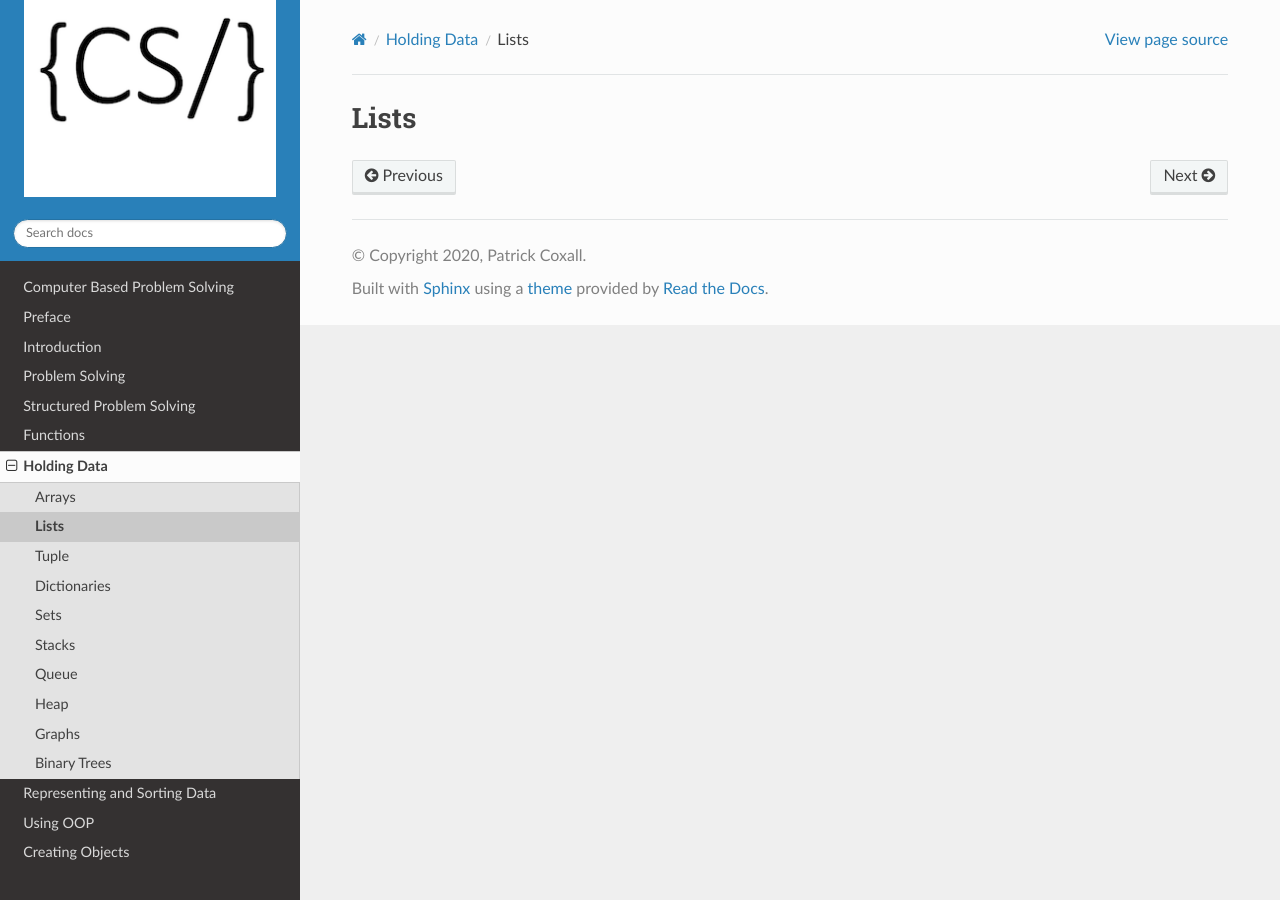
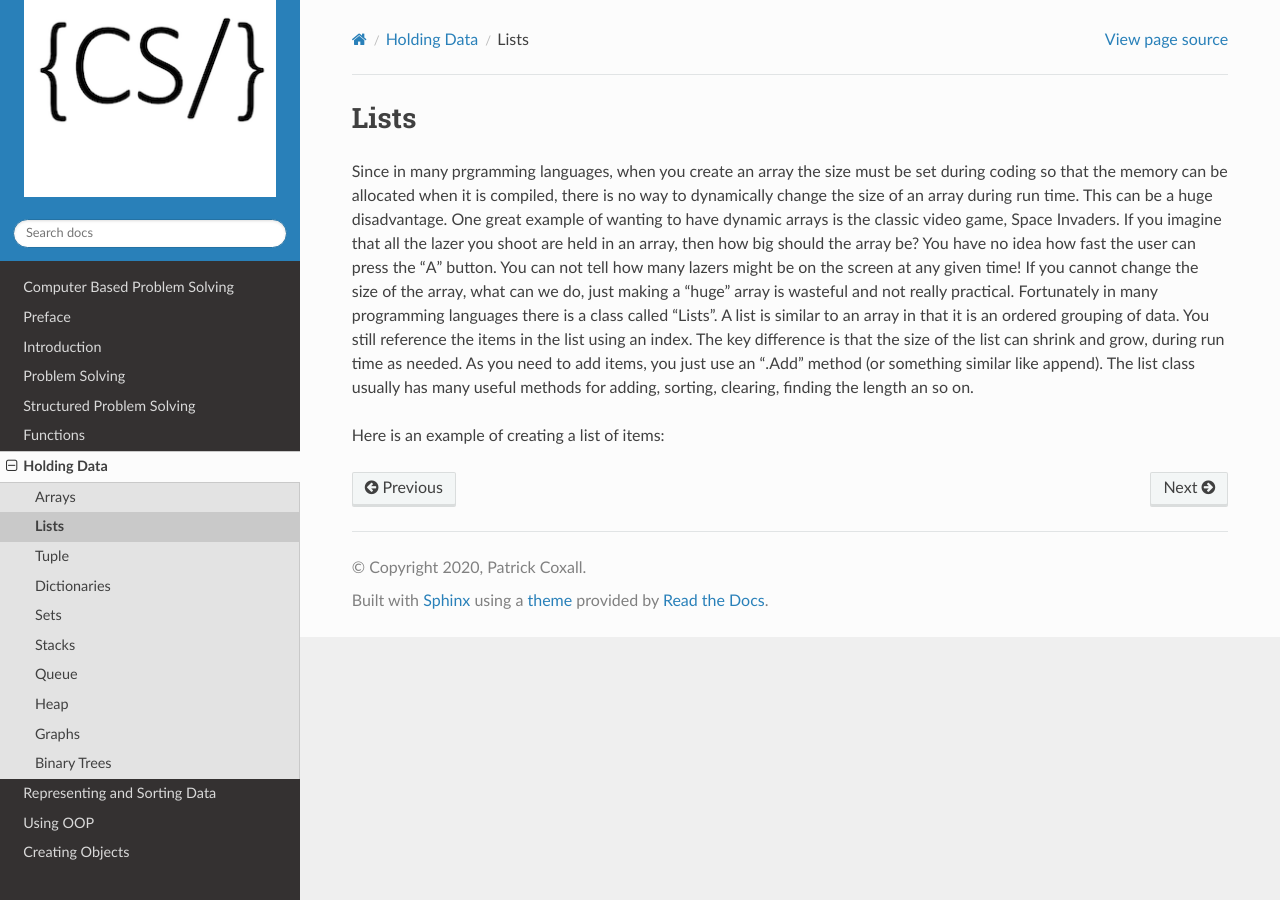
Before and after one commit to Mr-Coxall/Computer-Based-Problem-Solving, a Sphinx documentation site: the page built from docs/holding-data/lists.rst, in a window 1280 px wide. Built offline with Sphinx 7.4.7 and the Read the Docs theme 2.0.0, drawn with Linux system fonts in a browser that asks for light colours; pages that are not in the unit, such as notebooks, are missing from menus.

Commit message:
Update lists.rst

```diff
--- a/docs/holding-data/lists.rst
+++ b/docs/holding-data/lists.rst
@@ -2,3 +2,8 @@
 
 Lists
 =====
+
+Since in many prgramming languages, when you create an array the size must be set during coding so that the memory can be allocated when it is compiled, there is no way to dynamically change the size of an array during run time. This can be a huge disadvantage. One great example of wanting to have dynamic arrays is the classic video game, Space Invaders. If you imagine that all the lazer you shoot are held in an array, then how big should the array be? You have no idea how fast the user can press the "A" button. You can not tell how many lazers might be on the screen at any given time! If you cannot change the size of the array, what can we do, just making a "huge" array is wasteful and not really practical. Fortunately in many programming languages there is a class called “Lists”.
+A list is similar to an array in that it is an ordered grouping of data. You still reference the items in the list using an index. The key difference is that the size of the list can shrink and grow, during run time as needed. As you need to add items, you just use an “.Add” method (or something similar like append). The list class usually has many useful methods for adding, sorting, clearing, finding the length an so on.
+
+Here is an example of creating a list of items:
```
